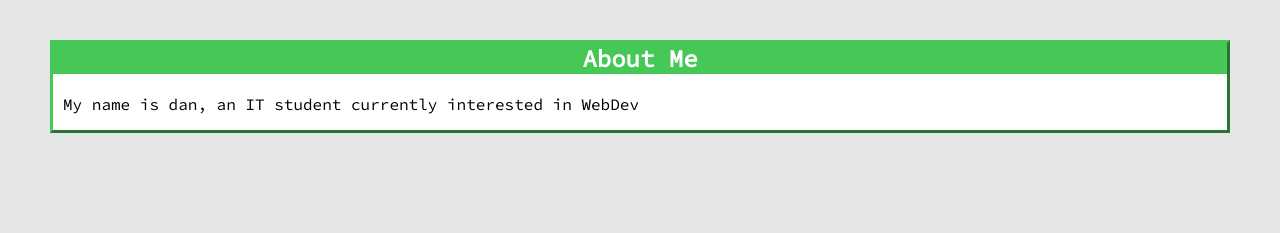
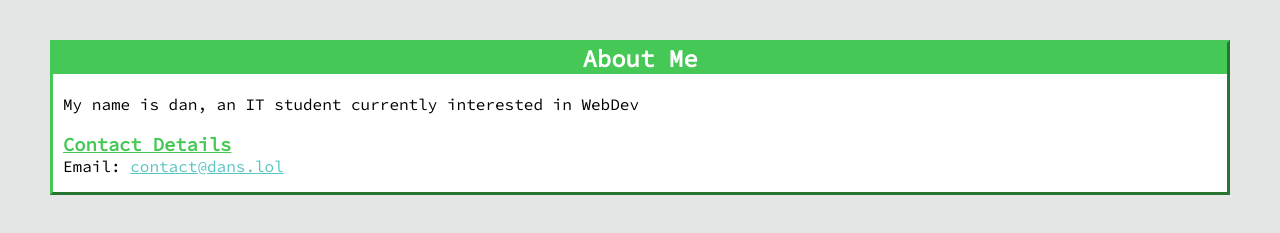
Before and after one commit to R0B0DEV/dans.lol, a plain HTML site: page index.html in a window 1280 px wide. Shown: the part 75-308 px from the top of the page. Drawn offline with Linux system fonts and the light colour scheme.

Commit message:
added contact info

```diff
--- a/index.html
+++ b/index.html
@@ -37,6 +37,8 @@
 		<div class="content">
 			<h2>About Me</h2>
 			<p>My name is dan, an IT student currently interested in WebDev</p>
+			<h3>Contact Details</h3>
+			<p>Email: <a href="mailto:contact@dans.lol">contact@dans.lol</a></p>
 		</div>
 
 	</body>
```
